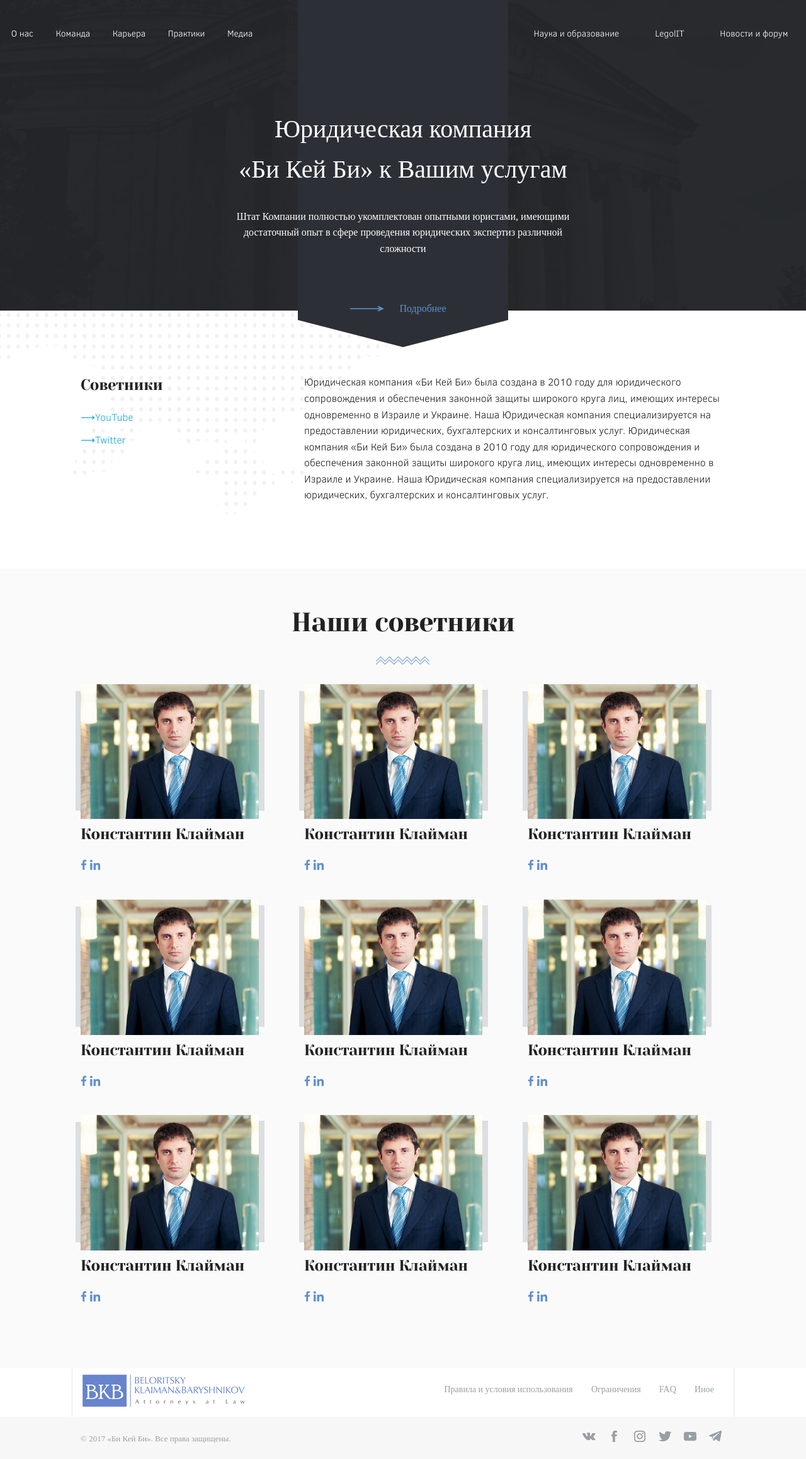
After one commit to JohnBerinda/BKB, a PHP site: page /advisors.php in a window 1280 px wide. The commit adds this page. Shown: the whole page at 63% size. Run offline with PHP 8.4, Linux system fonts and the light colour scheme.

Commit message:
advisors ends

```diff
--- /dev/null
+++ b/advisors.php
@@ -0,0 +1,41 @@
+<!DOCTYPE html>
+<html lang="en">
+<head>
+
+    <!-- Basic Page Needs
+    –––––––––––––––––––––––––––––––––––––––––––––––––– -->
+    <meta charset="utf-8">
+    <title>Your page title here :)</title>
+    <meta name="description" content="">
+    <meta name="author" content="">
+
+    <!-- Mobile Specific Metas
+    –––––––––––––––––––––––––––––––––––––––––––––––––– -->
+    <meta name="viewport" content="width=device-width, initial-scale=1">
+
+    <!-- CSS
+    –––––––––––––––––––––––––––––––––––––––––––––––––– -->
+    <link rel="stylesheet" href="css/normalize.css">
+    <link rel="stylesheet" href="css/skeleton.css">
+    <link rel="stylesheet" href="css/style.css">
+
+    <!-- Favicon
+    –––––––––––––––––––––––––––––––––––––––––––––––––– -->
+    <link rel="icon" type="image/png" href="images/favicon.png">
+
+</head>
+<body>
+<!--
+<div class="container">
+  <div class="row">
+    <div class="one-half column">
+
+  </div>
+</div> -->
+
+<?php include('parts/header.php'); ?>
+<?php include('parts/advisors-partial.php'); ?>
+<?php include('parts/footer.php'); ?>
+
+</body>
+</html>
--- a/css/style.css
+++ b/css/style.css
@@ -19,7 +19,7 @@
     font-weight: normal;
 }
 
-h3 {
+h1,h2,h3,h4,h5,h6 {
     font-family: "YesevaOneRegular";
 }
 
@@ -126,6 +126,7 @@ label {
     -webkit-box-shadow: -20px -1px 0px -12px rgba(220, 222, 224, 1), 20px -2px 0px -11px rgba(220, 222, 224, 1);
     -moz-box-shadow: -20px -1px 0px -12px rgba(220, 222, 224, 1), 20px -2px 0px -11px rgba(220, 222, 224, 1);
     box-shadow: -20px -1px 0px -12px rgba(220, 222, 224, 1), 20px -2px 0px -11px rgba(220, 222, 224, 1);
+
 }
 .legal-team-content img,.legal-team-content label,.legal-team-content .info {
     width: 70%;
@@ -176,6 +177,46 @@ label {
     text-decoration: none;
 }
 /*Media Legal end*/
+
+
+
+
+/* Advisors start*/
+
+.advisors-wrapper {
+    background-image: url(../images/bkb_legal_it-background.png);
+    background-repeat: no-repeat;
+    background-position: -150px -200px;
+    background-size: auto auto;
+    padding: 100px 0 100px 0;
+    padding: 100px 0 80px;
+}
+.advisors-wrapper a {
+    display: block;
+    margin: 5px 0 10px 0;
+    text-decoration: none;
+}
+
+.advisors-team-content .four > img{
+    width: 90%;
+    -webkit-box-shadow: -20px -1px 0px -12px rgba(220, 222, 224, 1), 20px -2px 0px -11px rgba(220, 222, 224, 1);
+    -moz-box-shadow: -20px -1px 0px -12px rgba(220, 222, 224, 1), 20px -2px 0px -11px rgba(220, 222, 224, 1);
+    box-shadow: -20px -1px 0px -12px rgba(220, 222, 224, 1), 20px -2px 0px -11px rgba(220, 222, 224, 1);
+}
+
+.advisors-content-wrapper {
+    padding: 60px 0 60px 0;
+    background-color: #fafafa;
+}
+
+.advisors-team-content .info {
+    margin-bottom: 40px;
+}
+
+/* Advisors end*/
+
+
+
 
 /* header style starts */
 
--- /dev/null
+++ b/parts/advisors-partial.php
@@ -0,0 +1,109 @@
+<div class="advisors-wrapper">
+    <div class="container">
+        <div class="row">
+            <div class="four columns">
+                <h5>Советники</h5>
+                <a href="#"><span class="header-content-details-arrow">⟶</span><span>YouTube</span></a>
+                <a href="#"><span class="header-content-details-arrow">⟶</span><span>Twitter</span></a>
+            </div>
+            <div class="eight columns">
+                <p>Юридическая компания «Би Кей Би» была создана в 2010 году для юридического сопровождения и
+                    обеспечения законной защиты широкого круга лиц, имеющих интересы одновременно в Израиле и Украине.
+                    Наша Юридическая компания специализируется на предоставлении юридических, бухгалтерских и
+                    консалтинговых услуг. Юридическая компания «Би Кей Би» была создана в 2010 году для юридического
+                    сопровождения и обеспечения законной защиты широкого круга лиц, имеющих интересы одновременно в
+                    Израиле и Украине. Наша Юридическая компания специализируется на предоставлении юридических,
+                    бухгалтерских и консалтинговых услуг.</p>
+            </div>
+        </div>
+    </div>
+</div>
+
+<div class="advisors-content-wrapper">
+    <div class="container">
+        <div class="row text-center">
+            <h2>Наши советники</h2>
+            <div class="block-title-underline"></div>
+        </div>
+        <div class="advisors-team-content">
+            <div class="row">
+                <div class="four columns">
+                    <img src="images/bkb-team.jpg" alt="bkb-team">
+                    <h5>Константин Клайман</h5>
+                    <div class="info">
+                        <a href="#"><img src="images/social/fbblue.png" alt="socila"></a>
+                        <a href="#"><img src="images/social/inblue.png" alt="socila"></a>
+                    </div>
+                </div>
+                <div class="four columns">
+                    <img src="images/bkb-team.jpg" alt="bkb-team">
+                    <h5>Константин Клайман</h5>
+                    <div class="info">
+                        <a href="#"><img src="images/social/fbblue.png" alt="socila"></a>
+                        <a href="#"><img src="images/social/inblue.png" alt="socila"></a>
+                    </div>
+                </div>
+                <div class="four columns">
+                    <img src="images/bkb-team.jpg" alt="bkb-team">
+                    <h5>Константин Клайман</h5>
+                    <div class="info">
+                        <a href="#"><img src="images/social/fbblue.png" alt="socila"></a>
+                        <a href="#"><img src="images/social/inblue.png" alt="socila"></a>
+                    </div>
+                </div>
+            </div>
+            <div class="row">
+                <div class="four columns">
+                    <img src="images/bkb-team.jpg" alt="bkb-team">
+                    <h5>Константин Клайман</h5>
+                    <div class="info">
+                        <a href="#"><img src="images/social/fbblue.png" alt="socila"></a>
+                        <a href="#"><img src="images/social/inblue.png" alt="socila"></a>
+                    </div>
+                </div>
+                <div class="four columns">
+                    <img src="images/bkb-team.jpg" alt="bkb-team">
+                    <h5>Константин Клайман</h5>
+                    <div class="info">
+                        <a href="#"><img src="images/social/fbblue.png" alt="socila"></a>
+                        <a href="#"><img src="images/social/inblue.png" alt="socila"></a>
+                    </div>
+                </div>
+                <div class="four columns">
+                    <img src="images/bkb-team.jpg" alt="bkb-team">
+                    <h5>Константин Клайман</h5>
+                    <div class="info">
+                        <a href="#"><img src="images/social/fbblue.png" alt="socila"></a>
+                        <a href="#"><img src="images/social/inblue.png" alt="socila"></a>
+                    </div>
+                </div>
+            </div>
+            <div class="row">
+                <div class="four columns">
+                    <img src="images/bkb-team.jpg" alt="bkb-team">
+                    <h5>Константин Клайман</h5>
+                    <div class="info">
+                        <a href="#"><img src="images/social/fbblue.png" alt="socila"></a>
+                        <a href="#"><img src="images/social/inblue.png" alt="socila"></a>
+                    </div>
+                </div>
+                <div class="four columns">
+                    <img src="images/bkb-team.jpg" alt="bkb-team">
+                    <h5>Константин Клайман</h5>
+                    <div class="info">
+                        <a href="#"><img src="images/social/fbblue.png" alt="socila"></a>
+                        <a href="#"><img src="images/social/inblue.png" alt="socila"></a>
+                    </div>
+                </div>
+                <div class="four columns">
+                    <img src="images/bkb-team.jpg" alt="bkb-team">
+                    <h5>Константин Клайман</h5>
+                    <div class="info">
+                        <a href="#"><img src="images/social/fbblue.png" alt="socila"></a>
+                        <a href="#"><img src="images/social/inblue.png" alt="socila"></a>
+                    </div>
+                </div>
+            </div>
+        </div>
+    </div>
+</div>
--- a/parts/bkb_team_partial.php
+++ b/parts/bkb_team_partial.php
@@ -1,7 +1,7 @@
 <div class="legal-team-wrapper">
     <div class="container">
         <div class="legal-team-content-wrapper">
-            <div class="legal-team-content ">
+            <div class="legal-team-content">
                 <div class="row">
                     <div class="four columns">
                         <img src="images/bkb-team.jpg" alt="bkb-team">
```
